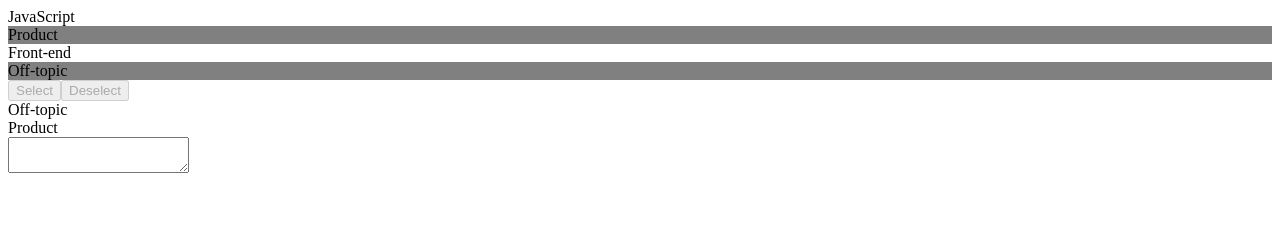
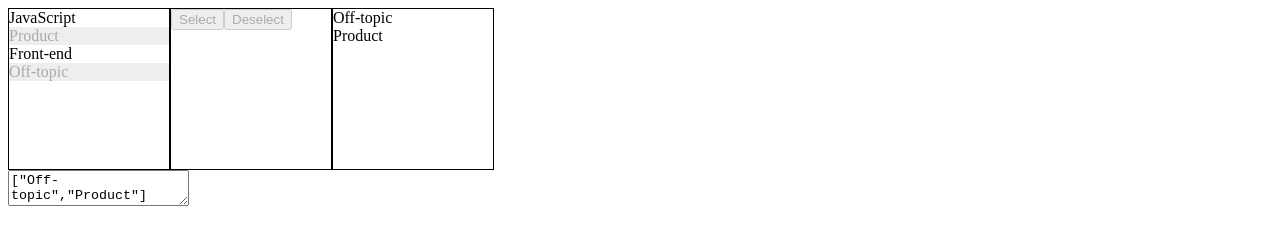
Before and after one commit to patrickkunka/multiselect, a plain HTML site: page index.html in a window 1280 px wide. Drawn offline with Linux system fonts and the light colour scheme.

Commit message:
add some demo css

```diff
--- a/index.html
+++ b/index.html
@@ -3,8 +3,18 @@
         <title>Multiselect</title>
 
         <style>
+            .multiselect_list,
+            .multiselect_controls {
+                display: inline-block;
+                width: 10rem;
+                border: 1px solid black;
+                min-height: 10rem;
+                vertical-align: top;
+            }
+
             .multiselect_option__selected {
-                background-color: grey;
+                background-color: #eee;
+                color: #aaa;
             }
 
             .multiselect_option__focussed {
@@ -25,12 +35,15 @@
         <script src="multiselect.js"></script>
         <script>
             var el = document.querySelector('select');
+            var textarea = document.querySelector('textarea');
 
             var multiselect = new Multiselect(el, {
                 value: ['Off-topic', 'Product'],
                 callbacks: {
                     onChange: function(state) {
-                        console.log('change', state);
+                        var json = JSON.stringify(state.value);
+
+                        textarea.value = json;
                     }
                 }
             });
```
